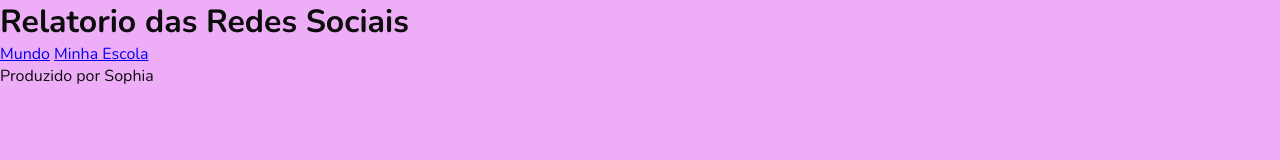
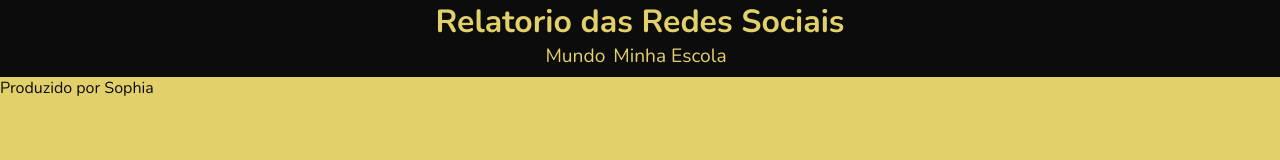
Before and after one commit to sophiasoncin/3F-2Projeto, a plain HTML site: page index.html in a window 1280 px wide. Drawn offline with nearby package versions, Linux system fonts and the light colour scheme.

Commit message:
Add files via upload

```diff
--- a/style.css
+++ b/style.css
@@ -1,8 +1,8 @@
 @import url('https://fonts.googleapis.com/css2?family=Nunito:ital,wght@0,200..1000;1,200..1000&display=swap');
 :root{
-    --cor-de-fundo:#eeaef7;
+    --cor-de-fundo:#e2d06a;
     --cor-primaria:#0b0c0b;
-    --cor-secundaria:#c462e2;
+    --cor-secundaria:hwb(49 47% 6%);
     --fonte: "Nunito", sans-serif;
 }
 *{
@@ -15,3 +15,28 @@ body{
     height: 100vh;
     font-family: var(--fonte);
 }
+header{
+    background-color: var(--cor-primaria);
+    text-align: center;
+}
+h1{
+    color: var(--cor-de-fundo);
+    font-size: 2rem;
+    font-weight: 700;
+}
+nav{
+    display: flex;
+    justify-content: center;
+    font-weight: 400;
+}
+nav a{
+    text-decoration: none;
+    color: var(--cor-de-fundo);
+    margin: 0 0.5rem 0.5rem 0;
+    font-size: 1.2rem;
+}
+nav a:hover{
+    text-decoration: underline;
+    transform: scale(0.9);
+    transition: transform 0.5s;
+}
```
